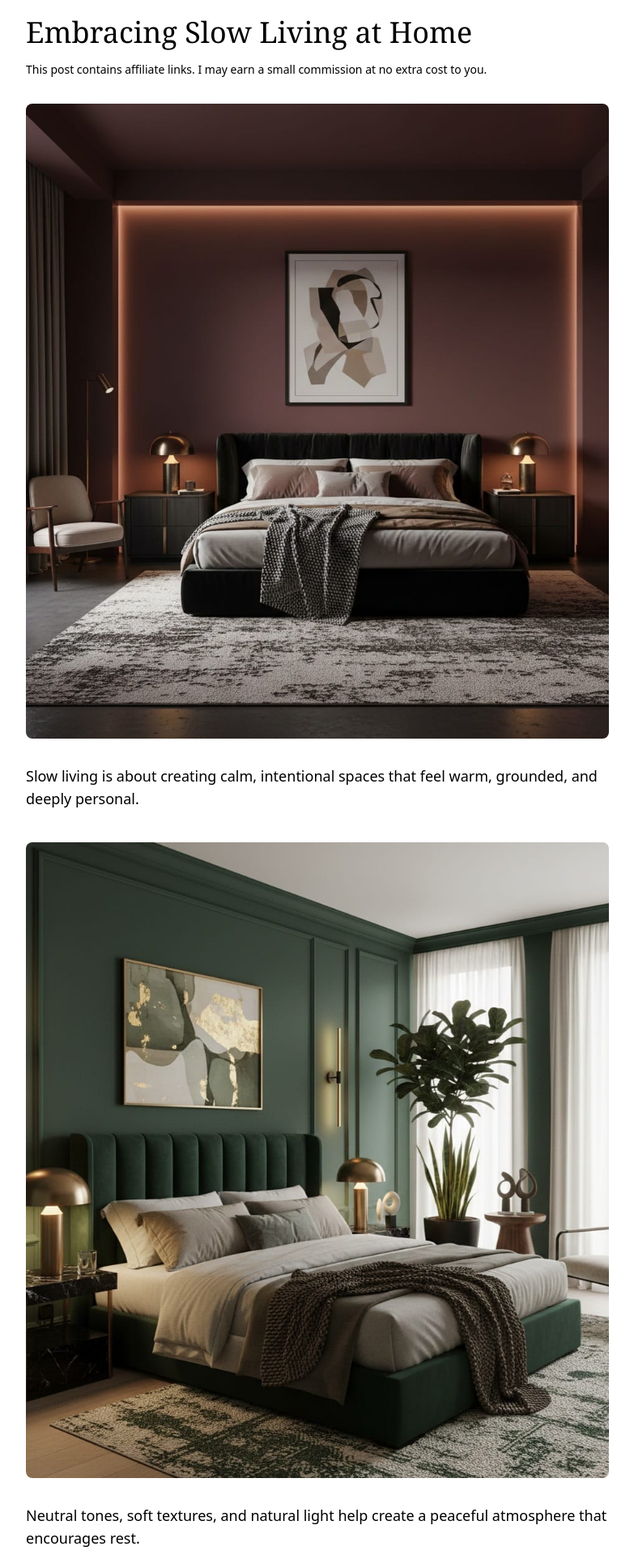
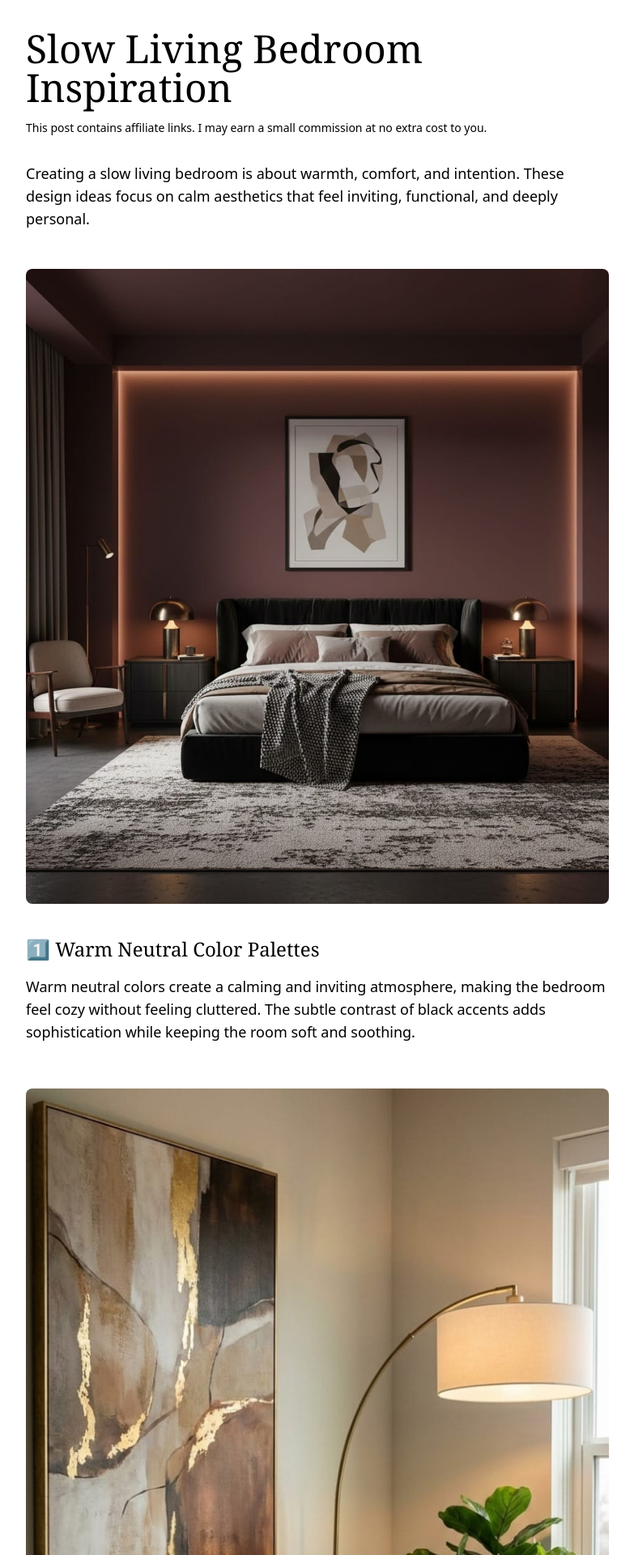
Before and after one commit to muasyamuthengi-gif/aestheticfindsbyanna, a Next.js app: page /blog/slow-living in a window 1280 px wide. Shown: the part 140-2060 px from the top of the page at 81% size, without its empty margins (248-1031 px from the left). Built offline with nearby package versions, Linux system fonts and the light colour scheme; a web font is replaced by a local one.

Commit message:
Revise Slow Living blog post content and styling

```diff
--- a/app/blog/slow-living/page.js
+++ b/app/blog/slow-living/page.js
@@ -2,46 +2,88 @@ import AffiliateDisclosure from "../../components/AffiliateDisclosure";
 
 export default function SlowLivingPost() {
   return (
-    <main className="max-w-3xl mx-auto px-6 py-20">
+    <main className="max-w-3xl mx-auto px-6 py-24">
 
-      <h1 className="text-4xl font-serif mb-4">
-        Embracing Slow Living at Home
+      {/* Title */}
+      <h1 className="text-4xl md:text-5xl font-serif mb-4 text-black">
+        Slow Living Bedroom Inspiration
       </h1>
 
+      {/* Disclosure */}
       <AffiliateDisclosure />
 
-      <img src="/blog1.jpg" className="w-full rounded-lg mb-8" />
-
-      <p className="text-lg text-black-700 mb-10">
-        Slow living is about creating calm, intentional spaces that feel warm,
-        grounded, and deeply personal.
+      {/* Intro */}
+      <p className="text-lg text-black mb-12">
+        Creating a slow living bedroom is about warmth, comfort, and intention.
+        These design ideas focus on calm aesthetics that feel inviting,
+        functional, and deeply personal.
       </p>
 
-      <img src="/blog1-2.jpg" className="w-full rounded-lg mb-8" />
+      {/* 1 */}
+      <img src="/blog1.jpg" className="w-full rounded-lg mb-10" />
 
-      <p className="text-lg text-black-700 mb-10">
-        Neutral tones, soft textures, and natural light help create a peaceful
-        atmosphere that encourages rest.
+      <h2 className="text-2xl font-serif text-black mb-4">
+        1️⃣ Warm Neutral Color Palettes
+      </h2>
+
+      <p className="text-lg text-black mb-14">
+        Warm neutral colors create a calming and inviting atmosphere, making the
+        bedroom feel cozy without feeling cluttered. The subtle contrast of black
+        accents adds sophistication while keeping the room soft and soothing.
       </p>
 
-      <img src="/blog1-3.jpg" className="w-full rounded-lg mb-8" />
+      {/* 2 */}
+      <img src="/blog2.jpg" className="w-full rounded-lg mb-10" />
 
-      <p className="text-lg text-black-700 mb-10">
-        Choose pieces that feel meaningful instead of trendy. Less clutter,
-        more intention.
+      <h2 className="text-2xl font-serif text-black mb-4">
+        2️⃣ Layered Bedding for a Cozy Bedroom
+      </h2>
+
+      <p className="text-lg text-black mb-14">
+        Layering bedding adds depth and texture, instantly making the bed look
+        more inviting and luxurious. This styling technique enhances the room’s
+        cozy vibe and encourages comfort and relaxation.
       </p>
 
-      <img src="/blog1-4.jpg" className="w-full rounded-lg mb-8" />
+      {/* 3 */}
+      <img src="/blog3.jpg" className="w-full rounded-lg mb-10" />
 
-      <p className="text-lg text-black-700 mb-10">
-        Warm wood tones and handmade decor add character and depth to your home.
+      <h2 className="text-2xl font-serif text-black mb-4">
+        3️⃣ Soft, Warm Lighting
+      </h2>
+
+      <p className="text-lg text-black mb-14">
+        Warm lighting transforms a space, making it feel intimate and restful.
+        Combining natural light with ambient lamps creates a soft glow that
+        enhances textures and colors, perfect for a relaxing bedroom
+        environment.
       </p>
 
-      <img src="/blog1-5.jpg" className="w-full rounded-lg mb-8" />
+      {/* 4 */}
+      <img src="/blog4.jpg" className="w-full rounded-lg mb-10" />
 
-      <p className="text-lg text-black-700">
-        A slow home isn’t about perfection — it’s about comfort, presence,
-        and enjoying everyday moments.
+      <h2 className="text-2xl font-serif text-black mb-4">
+        4️⃣ Natural Textures & Materials
+      </h2>
+
+      <p className="text-lg text-black mb-14">
+        Incorporating natural textures like wood, woven materials, and linens
+        adds visual depth and comfort. Textures make the room feel lively and
+        cozy while keeping the overall aesthetic elegant and minimal.
+      </p>
+
+      {/* 5 */}
+      <img src="/blog5.jpg" className="w-full rounded-lg mb-10" />
+
+      <h2 className="text-2xl font-serif text-black mb-4">
+        5️⃣ Cozy Corners & Bedroom Styling Details
+      </h2>
+
+      <p className="text-lg text-black">
+        Cozy corners create intimate spaces within the bedroom for reading,
+        relaxing, or personal reflection. Small details like an ottoman, plants,
+        and art elevate the aesthetic while keeping the space functional and
+        inviting.
       </p>
 
     </main>
```
